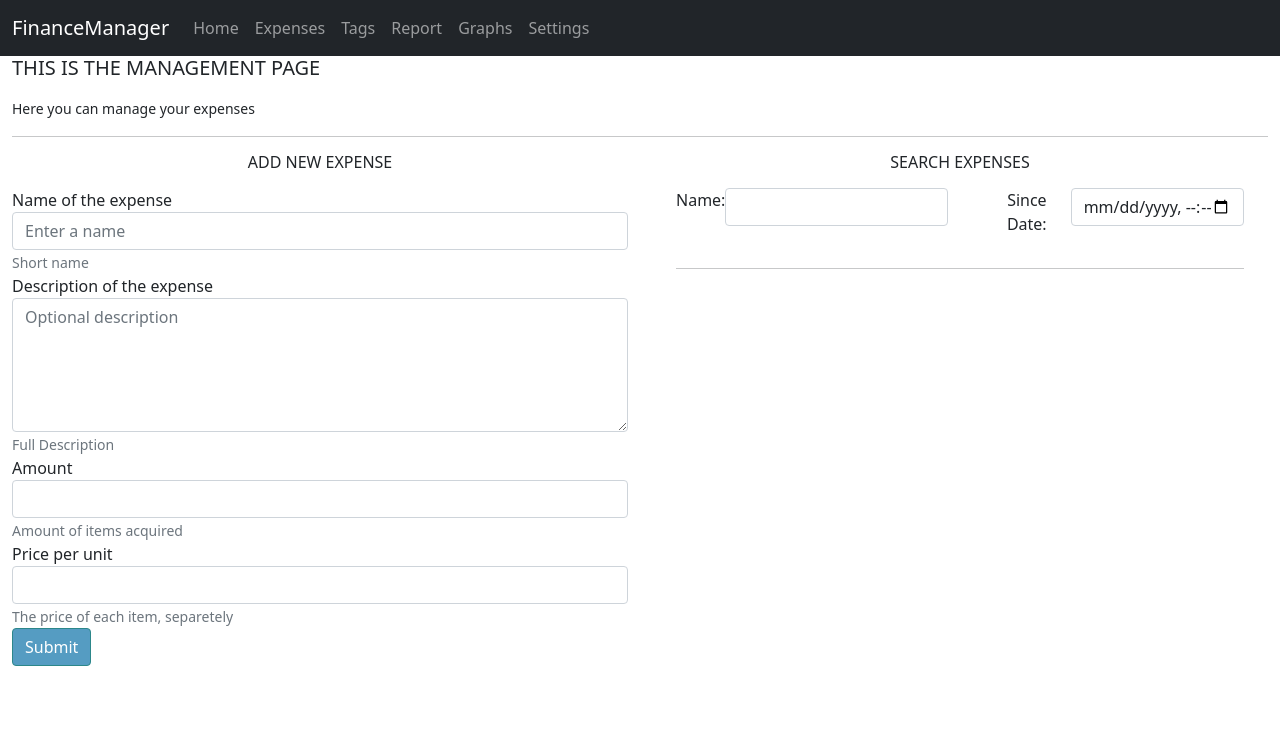
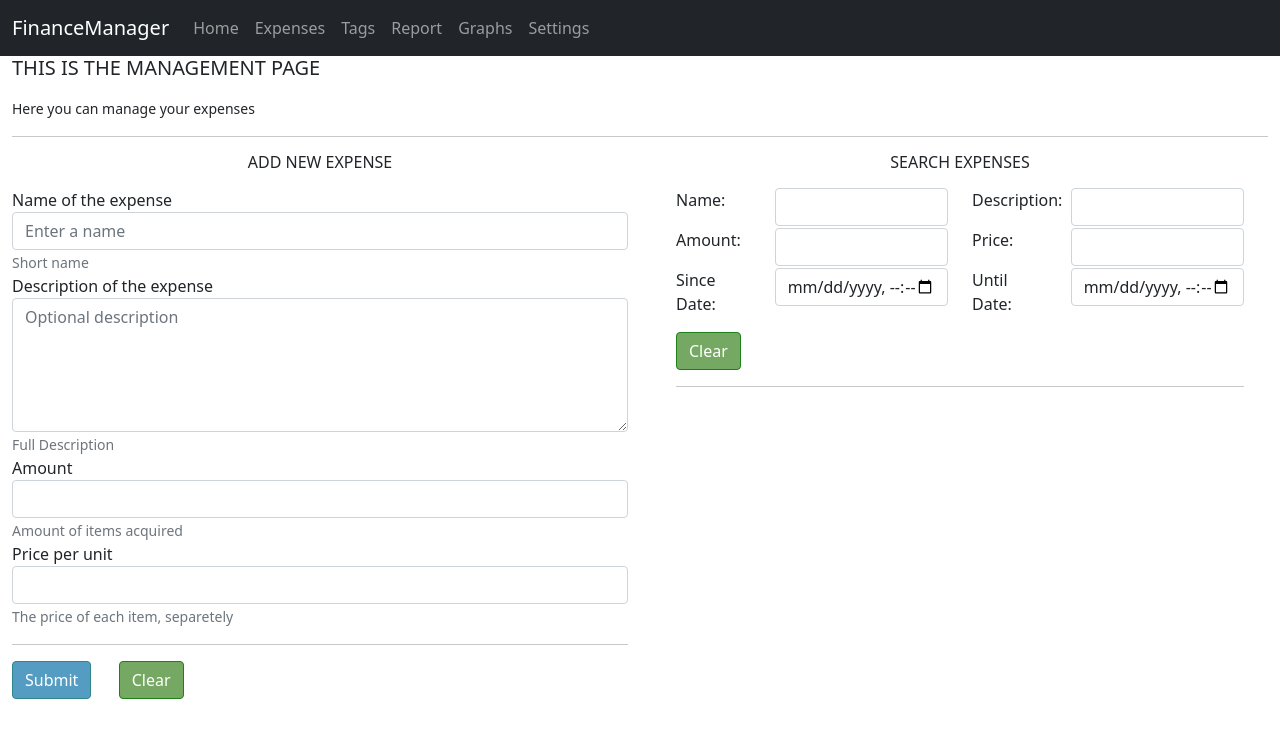
Before and after one commit to 944521200/FinanceManager, an Angular app: page /expenses in a window 1280 px wide. Shown: the top 738 px of the page. Built offline with nearby package versions, Linux system fonts and the light colour scheme.

Commit message:
search expenses work, little touchups to adding, filter pipe

```diff
--- a/src/app/app.module.ts
+++ b/src/app/app.module.ts
@@ -10,6 +10,7 @@ import { FormsModule, ReactiveFormsModule } from '@angular/forms';
 import { ExpenseComponent } from './expenses/expense/expense.component';
 import { AddExpenseComponent } from './expenses/add-expense/add-expense.component';
 import { SearchExpensesComponent } from './expenses/search-expenses/search-expenses.component';
+import { FilterExpensesPipe } from './expenses/filter-expenses.pipe';
 
 @NgModule({
   declarations: [
@@ -19,7 +20,8 @@ import { SearchExpensesComponent } from './expenses/search-expenses/search-expen
     ExpensesComponent,
     ExpenseComponent,
     AddExpenseComponent,
-    SearchExpensesComponent
+    SearchExpensesComponent,
+    FilterExpensesPipe
   ],
   imports: [
     BrowserModule,
--- a/src/app/expenses/add-expense/add-expense.component.html
+++ b/src/app/expenses/add-expense/add-expense.component.html
@@ -41,5 +41,11 @@
                     <small id="amntHelp" class="form-text text-muted">The price of each item, separetely</small>
 
                   </div>
-                <button type="submit" class="btn btn-custom-view">Submit</button>
+                  <hr>
+
+                    <div class="row">
+                      <div class="col-lg-2"><button type="submit" class="btn btn-custom-view">Submit</button> </div>
+                      <div class="col-lg-2"><button type="button" class="btn btn-custom-edit" (click)="clearForm()">Clear</button></div>
+                  </div>
+
             </form>
--- a/src/app/expenses/add-expense/add-expense.component.ts
+++ b/src/app/expenses/add-expense/add-expense.component.ts
@@ -143,4 +143,13 @@ export class AddExpenseComponent implements OnInit {
     this.resetPrice()
   }
 
+  clearForm()
+  {
+    this.expenseForm.reset();
+    this.resetName()
+    this.resetDescription()
+    this.resetAmount()
+    this.resetPrice()
+  }
+
 }
--- a/src/app/expenses/expense/expense.component.html
+++ b/src/app/expenses/expense/expense.component.html
@@ -11,13 +11,13 @@
   </div>
   <div class="row">
     <div class="col-lg-2">
-      <button class="btn btn-custom-view btn-sm float-right">Details</button>
+      <button class="btn btn-custom-view btn-sm">Details</button>
     </div>
     <div class="col-lg-2 ">
-      <button class="btn btn-custom-edit btn-sm float-right">Edit</button>
+      <button class="btn btn-custom-edit btn-sm">Edit</button>
     </div>
     <div class="col-lg-2 ">
-      <button class="btn btn-custom-delete btn-sm float-right" (click)="deleteExpense()">Delete</button>
+      <button class="btn btn-custom-delete btn-sm" (click)="deleteExpense()">Delete</button>
     </div>
   </div>
 
--- /dev/null
+++ b/src/app/expenses/filter-expenses.pipe.ts
@@ -0,0 +1,56 @@
+import { Pipe, PipeTransform } from '@angular/core';
+import { Expense } from '../model/expense.model';
+
+@Pipe({
+  name: 'filterExpenses'
+})
+export class FilterExpensesPipe implements PipeTransform {
+
+  transform(value: Expense[], nameFilter:string, descFilter:string, amountFilter:string, priceFilter:string, dateSinceFilter?:Date, dateUntilFilter?:Date):  Expense[] {
+
+    var result:Expense[] = value;
+
+    result = result.filter((item:Expense)=>
+    {
+      if(item.name.toLowerCase().includes(nameFilter.toLowerCase()))return true;
+      else return false;
+    });
+
+    result = result.filter((item:Expense)=>
+    {
+      if(item.description.toLowerCase().includes(descFilter.toLowerCase()))return true;
+      else return false;
+    });
+
+    if(amountFilter!=null)
+    result = result.filter((item:Expense)=>
+    {
+      if((item.amount+"").includes((""+amountFilter).toLowerCase()))return true;
+      else return false;
+    });
+
+    if(priceFilter!=null)
+    result = result.filter((item:Expense)=>
+    {
+      if((item.pricePerUnit+"").includes((""+priceFilter).toLowerCase()))return true;
+      else return false;
+    });
+
+    if(dateSinceFilter)
+    result = result.filter((item:Expense)=>
+    {
+      if(item.time.valueOf() >=dateSinceFilter.valueOf()) return true;
+      else return false;
+    });
+
+    if(dateUntilFilter)
+    result = result.filter((item:Expense)=>
+    {
+      if(item.time.valueOf() <= dateUntilFilter.valueOf()) return true;
+      else return false;
+    });
+
+    return result;
+  }
+
+}
--- a/src/app/expenses/search-expenses/search-expenses.component.html
+++ b/src/app/expenses/search-expenses/search-expenses.component.html
@@ -3,24 +3,61 @@
         <div class="col-lg-12 text-center"> <h6><p>SEARCH EXPENSES</p></h6></div>
     </div>
     <div class="row">
-        <div class="col-lg-1">
-             <p class=" text-end">Name:</p>
+        <div class="col-lg-2">
+             <p class=" text-start">Name:</p>
         </div>
-        <div class="col-lg-5">
-            <input type="text" name="" id="" class="form-control">
+        <div class="col-lg-4">
+            <input type="text" class="form-control" id="inputNameSearch" placeholder=""  name="inputNameSearch" [(ngModel)]="nameSearch" >
         </div>
         <div class="col-lg-2">
-            <p class=" text-end">Since Date:</p>
+            <p class=" text-start">Description:</p>
+       </div>
+       <div class="col-lg-4">
+           <input type="text" class="form-control" id="inputDesSearch" placeholder=""  name="inputDesSearch"  [(ngModel)]="desSearch">
+       </div>
+
+    </div>
+
+    <div class="row">
+        <div class="col-lg-2">
+             <p class=" text-start">Amount:</p>
         </div>
         <div class="col-lg-4">
-            <input type="datetime-local" name="" id=""  class="form-control">
+            <input type="number" class="form-control" id="inputAmountSearch" placeholder=""  name="inputAmountSearch"  [(ngModel)]="amountSearch">
+        </div>
+        <div class="col-lg-2">
+            <p class=" text-start">Price:</p>
+       </div>
+       <div class="col-lg-4">
+           <input type="number" class="form-control" id="inputAmountSearch" placeholder=""  name="inputAmountSearch" [(ngModel)]="priceSearch">
+       </div>
+
+    </div>
+
+    <div class="row">
+        <div class="col-lg-2">
+            <p class=" text-start">Since Date:</p>
+        </div>
+        <div class="col-lg-4">
+            <input type="datetime-local" class="form-control" id="inputDateSinceSearch" placeholder=""  name="inputDateSinceSearch" [(ngModel)]="dateSinceSearch" >
+        </div>
+        <div class="col-lg-2">
+            <p class=" text-start">Until Date:</p>
+        </div>
+        <div class="col-lg-4">
+            <input type="datetime-local" class="form-control" id="inputDateUntilSearch" placeholder=""  name="inputDateUntilSearch" [(ngModel)]="dateUntilSearch" >
+        </div>
+    </div>
+    <div class="row">
+        <div class="col-lg-2">
+            <button type="button" class="btn btn-custom-edit" (click)="clearSearch()">Clear</button>
         </div>
     </div>
     <hr>
     <div class="row">
         <div class="col-lg-12">
             <ul class="list-group">
-                <app-expense  *ngFor="let expense of expenses" [expense]="expense" ></app-expense>
+                <app-expense  *ngFor="let expense of expenses | filterExpenses:nameSearch:desSearch:amountSearch:priceSearch:dateSinceSearch:dateUntilSearch" [expense]="expense" ></app-expense>
             </ul>
         </div>
     </div>
--- a/src/app/expenses/search-expenses/search-expenses.component.ts
+++ b/src/app/expenses/search-expenses/search-expenses.component.ts
@@ -1,4 +1,4 @@
-import { Component, OnInit } from '@angular/core';
+import { Component, ElementRef, OnInit } from '@angular/core';
 import { Expense } from 'src/app/model/expense.model';
 import { ExpenseService } from 'src/app/services/expense.service';
 
@@ -17,4 +17,22 @@ export class SearchExpensesComponent implements OnInit {
     this.expenseService.expensesChanged.subscribe((expenses)=>this.expenses=expenses);
   }
 
+  nameSearch:string="";
+  desSearch:string="";
+  amountSearch:string="";
+  priceSearch:string="";
+  dateSinceSearch:Date | undefined;
+  dateUntilSearch:Date | undefined;
+
+
+  clearSearch()
+  {
+    this.nameSearch="";
+    this.desSearch="";
+    this.amountSearch="";
+    this.priceSearch="";
+    this.dateSinceSearch=undefined;
+    this.dateUntilSearch=undefined;
+  }
+
 }
```
Also changed, not shown: 1 other file (tests, documents, lock files or other folders).
